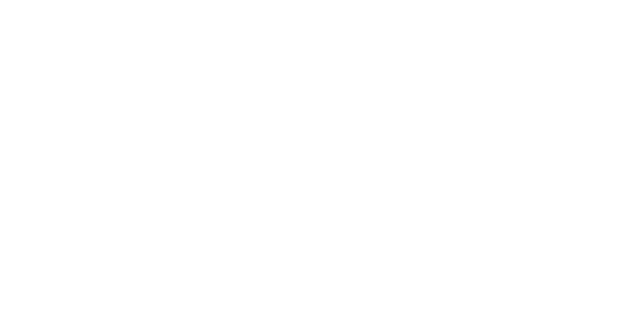
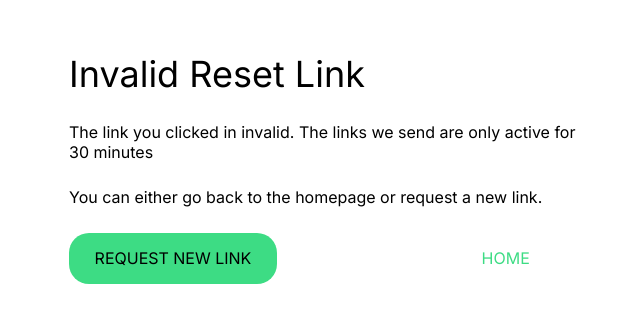
Before and after one commit to aibarrola/SubtleAsianNetwork, a React (Create React App) app: page /resetpassword/1 in a window 1280 px wide. Shown: the part 232-554 px from the top of the page, without its empty margins (315-955 px from the left). Built offline with nearby package versions, Linux system fonts and the light colour scheme; no server answers.

Commit message:
add reset password pages

```diff
--- a/src/App.js
+++ b/src/App.js
@@ -10,7 +10,8 @@ import CreateProfilePage2 from "./components/pages/createProfile/createProfilePa
 import LogIn from "./components/pages/login/login";
 import EditProfile from "./components/pages/editProfile/editProfile";
 import GroupPage from "./components/pages/groupPage/groupPage";
-import ForgotPassword from './components/pages/forgotPassword/ForgotPassword'
+import ForgotPassword from './components/pages/forgotPassword/ForgotPassword';
+import ResetPassword from './components/pages/forgotPassword/ResetPassword';
 
 function App() {
   return (
@@ -46,6 +47,9 @@ function App() {
         <Route path="/group/:id">
           <GroupPage />
         </Route>
+        <Route path="/resetpassword/:token">
+          <ResetPassword />
+        </Route>
       </Switch>
     </Router>
   );
--- a/src/components/pages/forgotPassword/ForgotPassword.jsx
+++ b/src/components/pages/forgotPassword/ForgotPassword.jsx
@@ -1,6 +1,7 @@
 import React from 'react';
 import { useState } from 'react';
 import { Link } from 'react-router-dom';
+import Axios from 'axios';
 
 import './forgotPassword.css';
 import Logo from '../landing/logo.png';
@@ -17,7 +18,9 @@ function ForgotPassword() {
 
   function submitForgotPassword(e) {
     e.preventDefault();
-    console.log(email)
+
+    Axios.post(`https://san-api.herokuapp.com/users/forgotpassword`, {email})
+      .then(res => console.log(res.data));
   }
 
   return (
--- /dev/null
+++ b/src/components/pages/forgotPassword/ResetPassword.js
@@ -0,0 +1,73 @@
+import React, { useState, useEffect } from 'react';
+import Axios from 'axios';
+import { Link, useParams } from 'react-router-dom';
+
+function ResetPassword() {
+
+  const { token } = useParams();
+
+  const [username, setUsername] = useState('');
+  const [password, setPassword] = useState('');
+  const [confirmPass, setConfirmPass] = useState('');
+  const [update, setUpdate] = useState(false);
+  const [loading, setLoading] = useState(false);
+  const [error, setError] = useState(true);
+
+  useEffect(() => {
+    Axios.get(`http://localhost:5000/users/reset/${token}`)
+      .then(res => {
+        if (res.data.message === 'valid token') {
+          setUpdate(true);
+          setLoading(false);
+          setError(false);
+          console.log(res.data.message);
+          setUsername(res.data.firstName + ' ' + res.data.lastName);
+        } else if (res.data.message === 'invalid token') {
+          setUpdate(false);
+          setError(true);
+          setLoading(false);
+          console.log(res.data.message);
+        }
+      });
+  });
+
+  if (loading) {
+    return (
+      <div className="resetPassword">
+        <div className="resetPassword-container">
+          <h1>Loading</h1>
+        </div>
+      </div>
+    )
+  }
+
+  if (!loading && !error && update) {
+    return(
+      <div className="resetPassword">
+        <div className="resetPassword-container">
+          <h1>{username}</h1>
+        </div>
+      </div>
+    )
+  }
+
+  if (error) {
+    return(
+      <div className="resetPassword">
+        <div className="resetPassword-container">
+          <div className="resetPassword-header-container">
+            <h1 className="resetPassword-header-title">Invalid Reset Link</h1>
+            <p className="resetPassword-header-desc">The link you clicked in invalid. The links we send are only active for 30 minutes</p>
+            <p className="resetPassword-header-desc">You can either go back to the homepage or request a new link.</p>
+            <div className="resetPassword-btn-container">
+              <Link to="/forgotpassword" className="resetPassword-main-btn">REQUEST NEW LINK</Link>
+              <Link to="/" className="resetPassword-secondary-btn">HOME</Link>
+            </div>
+          </div>
+        </div>
+      </div>
+    )
+  }
+}
+
+export default ResetPassword;
--- a/src/components/pages/forgotPassword/forgotPassword.css
+++ b/src/components/pages/forgotPassword/forgotPassword.css
@@ -118,3 +118,58 @@
   color: white;
   transition: ease-in-out 0.2s;
 }
+
+/* Reset password invalid */
+.resetPassword {
+  height: 100vh;
+}
+
+.resetPassword-container {
+  width: 80%;
+  margin: 0 auto;
+  display: flex;
+  justify-content: center;
+  align-items: center;
+  height: 100vh;
+  flex-direction: column;
+
+}
+
+.resetPassword-header-container {
+  width: 50%;
+}
+
+.resetPassword-header-title {
+  font-size: 36px;
+}
+
+.resetPassword-header-desc {
+  margin: 5% 0;
+}
+
+.resetPassword-btn-container {
+  display: flex;
+  justify-content: space-between;
+  align-items: center;
+  width: 100%;
+}
+
+.resetPassword-main-btn {
+  text-decoration: none;
+  background-color: var(--main-color);
+  padding: 3% 5%;
+  color: black;
+  border-radius: 20px;
+}
+
+.resetPassword-main-btn:hover {
+  background-color: var(--accent-color);
+  color: white;
+  transition: 0.2s ease-in-out;
+}
+
+.resetPassword-secondary-btn {
+  text-decoration: none;
+  color: var(--main-color);
+  margin-right: 10%;
+}
```
Also changed, not shown: 1 other file (tests, documents, lock files or other folders).
